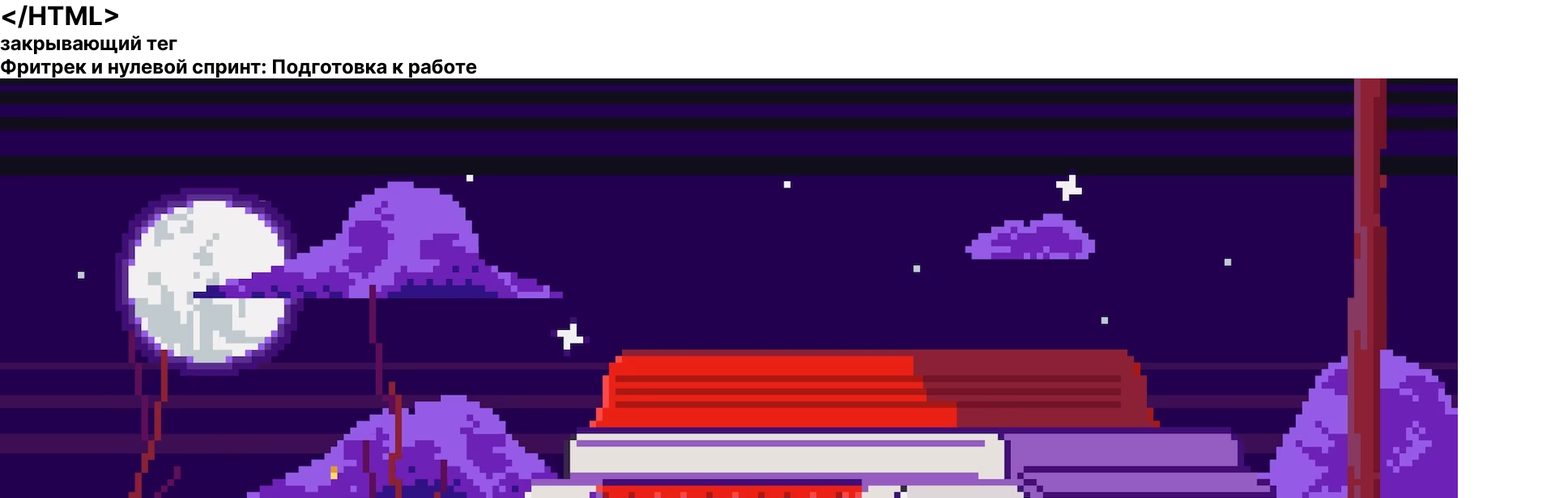
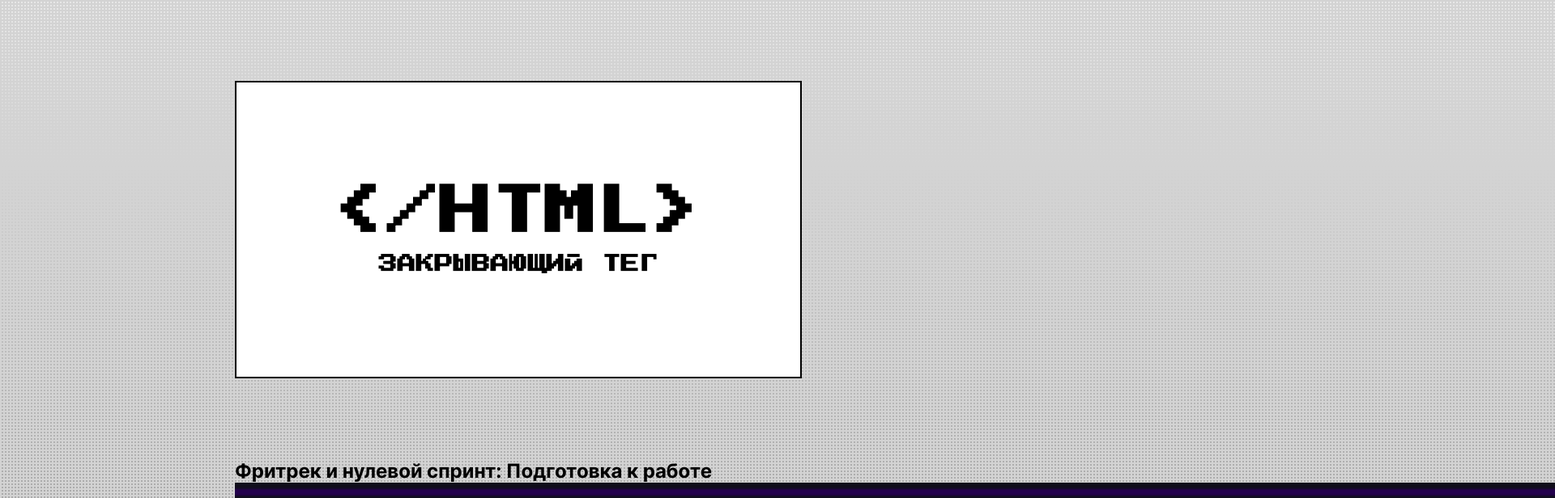
Before and after one commit to Symryvvin/zakrivayuschiy-teg-f, a plain HTML site: page index.html in a window 1280 px wide. Shown: the top 616 px of the page at 81% size, 1920 px wide, since content can reach past the window. Drawn offline with Linux system fonts and the light colour scheme.

Commit message:
add header

```diff
--- a/index.html
+++ b/index.html
@@ -14,31 +14,36 @@
     <link rel="apple-touch-icon" href="./images/favicon.png">
   </head>
   <body class="page">
-    <header class="header">
-      <div class="logo-group">
-        <h1>&lt;/HTML&gt;</h1>
-        <h2>закрывающий тег</h2>
+    <header class="header adaptive-width-container">
+      <div class="header__logo-group">
+        <h1 class="header__title">&lt;/HTML&gt;</h1>
+        <h2 class="header__title header__small-font">закрывающий тег</h2>
       </div>
     </header>
     <main>
+      <section class="cards adaptive-width-container">
         <article class="card">
           <h2 class="card__title">Фритрек и нулевой спринт: Подготовка к работе</h2>
+          <div class="card__image-container">
             <img class="card__image" src="./images/card-image.png"/>
+            <span class="card__image-label">&lt;/HTML&gt;</span>
+          </div>
           <div class="card__content">
             <p class="card__text">Это было самое начало пути. На этом этапе важно было проникнуться основами и настроиться на учёбу. И, возможно, подумать, как новые знания могут повлиять на ваше будущее.</p>
             <p class="card_text">Место для ваших воспоминаний о начале обучения.</p>
           </div>
-        <button class="card__icon-button">
-          <svg class="like-icon"></svg>
-        </button>
-        <button class="card__like-button button__text">Like</button>
+          <button class="card__like-button"> <svg class="like-icon"></svg><span class="button__text">Like</span></button>
         </article>
+      </section>
     </main>
     <footer class="footer">
       <div>
+        <button class="card__icon-button">
           <svg xmlns="http://www.w3.org/2000/svg" viewBox="0 0 39 39" width="22" height="22">
             <use href="../svg/icons.svg#floppy"></use>
           </svg>
+          <span>Сохранить на память</span>
+        </button>
       </div>
     </footer>
     <script src="./scripts/like.js"></script>
--- a/styles/style.css
+++ b/styles/style.css
@@ -13,6 +13,40 @@
   min-inline-size: 320px;
   min-block-size: 100dvb;
   font-family: var(--main-font), sans-serif;
+  margin: 0 auto;
+  background-image: url(../images/bg-image.png), linear-gradient(to bottom, #E7E7E7, #1A1A1A);
+  background-size: 4px;
+}
+
+.adaptive-width-container {
+  inline-size: clamp(320px, 100%, 700px);
+  margin: 0 auto;
+}
+
+.header {
+  margin-block-start: 100px;
+  margin-block-end: 100px;
+  border: 2px solid black;
+  background-color: #fff;
+}
+
+.header__logo-group {
+  display: flex;
+  flex-direction: column;
+  gap: 20px;
+  padding-block-start: clamp(120px, 128px, 128px);
+  padding-block-end: clamp(120px, 50vh, 128px);
+  align-items: center;
+}
+
+.header__title {
+  font-family: var(--accent-font), sans-serif;
+  font-size: clamp(3.063rem, 1.909rem + 4.923vw, 4.063rem)
+}
+
+.header__small-font {
+  font-size: clamp(0.875rem, 0.226rem + 2.769vw, 1.438rem);
+  text-transform: uppercase;
 }
 
 @supports (font-variation-settings: normal) {
```
Lines whose indentation alone changed are shown as unchanged.
